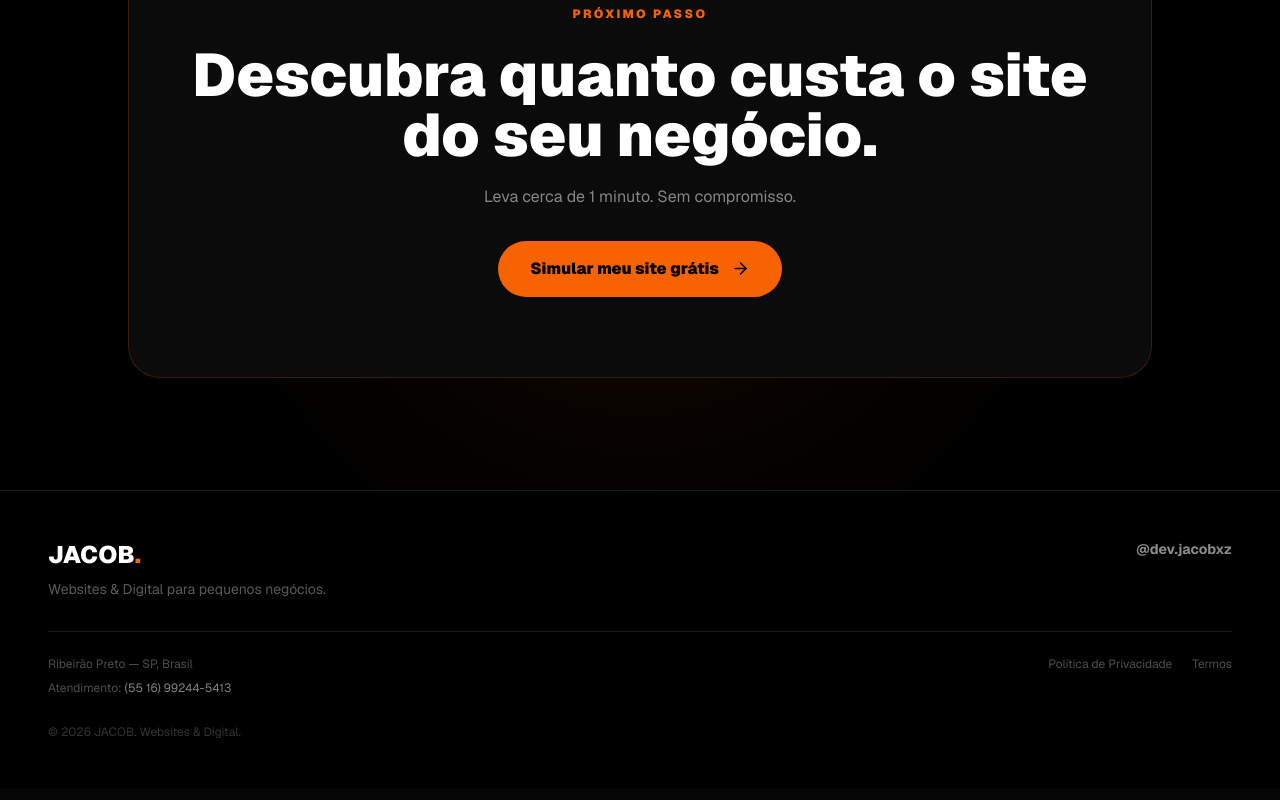
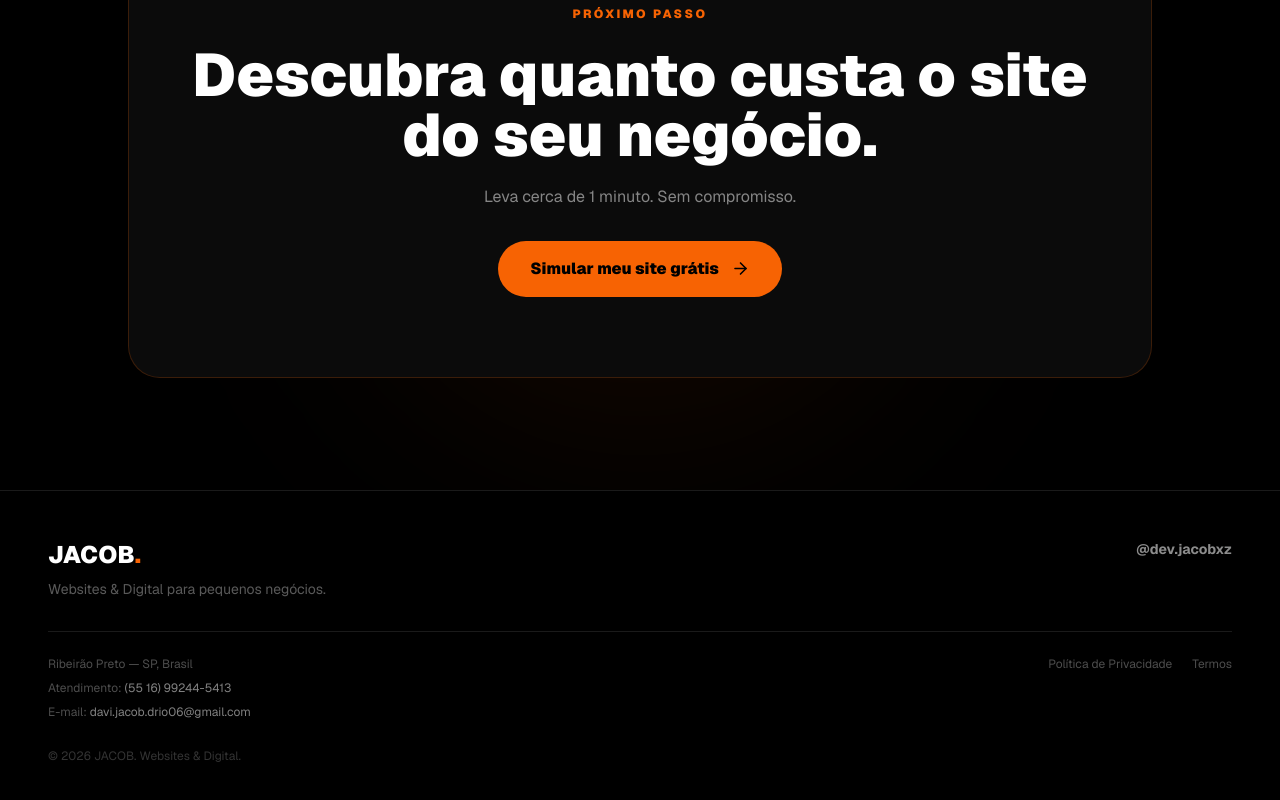
Before and after one commit to davi-jacobxz/site-vendas, a Next.js app: page / in a window 1280 px wide. Shown: the part 9758-10558 px from the top of the page. Built offline with nearby package versions, Linux system fonts and the light colour scheme; no server answers.

Commit message:
Adiciona email comercial ao rodape

```diff
--- a/components/Footer.tsx
+++ b/components/Footer.tsx
@@ -13,7 +13,7 @@ export default function Footer(){
    <div className="mt-8 grid gap-4 border-t border-white/10 pt-6 text-xs text-white/30 sm:grid-cols-2">
     <div>
      <p>Ribeirão Preto — SP, Brasil</p>
-     <p className="mt-2">Atendimento: <span className="text-white/50">(55 16) 99244-5413</span></p>
+     <p className="mt-2">Atendimento: <span className="text-white/50">(55 16) 99244-5413</span></p><p className="mt-2">E-mail: <span className="text-white/50">davi.jacob.drio06@gmail.com</span></p>
     </div>
     <div className="flex gap-5 sm:justify-end">
      <a href="/privacidade" className="hover:text-white">Política de Privacidade</a>
```
